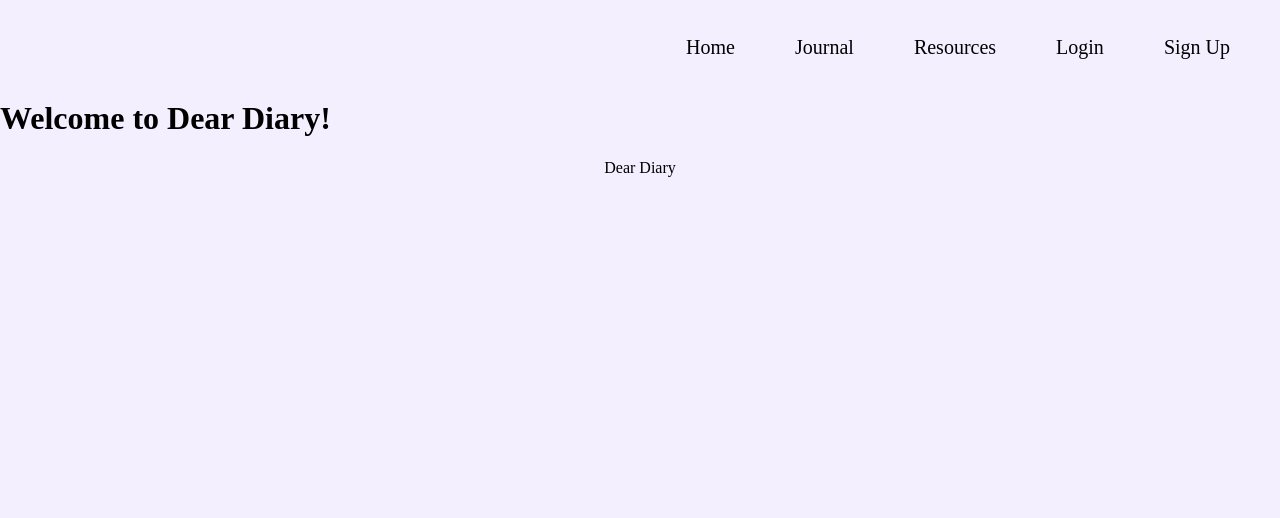
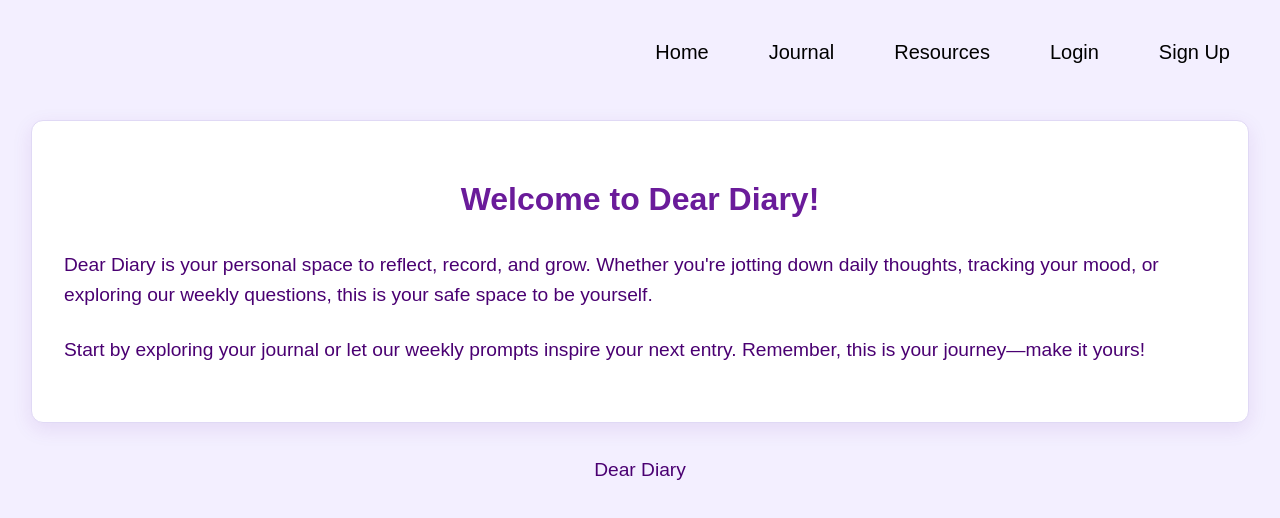
Before and after one commit to kyrag00/degree-project, a React (Vite) app in the folder client/: page / in a window 1280 px wide. Shown: the top 518 px of the page. Built offline with nearby package versions, Linux system fonts and the light colour scheme; no server answers.

Commit message:
questions component + some style

```diff
--- a/client/src/pages/Home.tsx
+++ b/client/src/pages/Home.tsx
@@ -1,4 +1,6 @@
 import { useAuth } from "../AuthProvider";
+import RandomQuestion from "../weeklyQuestions";
+import "../styles/home.css";
 
 const Home = () => {
   const user = useAuth();
@@ -6,9 +8,24 @@ const Home = () => {
   return (
     <div>
       {user ? (
-        <h1>Welcome, {user.email}!</h1>
+        <div>
+          <h1>Welcome, {user.email}!</h1>
+          <RandomQuestion />
+        </div>
       ) : (
-        <h1>Welcome to Dear Diary!</h1>
+        <div className="home-container">
+          <h1>Welcome to Dear Diary!</h1>
+          <p>
+            Dear Diary is your personal space to reflect, record, and grow.
+            Whether you're jotting down daily thoughts, tracking your mood, or
+            exploring our weekly questions, this is your safe space to be
+            yourself.
+          </p>
+          <p>
+            Start by exploring your journal or let our weekly prompts inspire
+            your next entry. Remember, this is your journey—make it yours!
+          </p>
+        </div>
       )}
     </div>
   );
--- /dev/null
+++ b/client/src/styles/home.css
@@ -0,0 +1,29 @@
+body {
+  margin: 0;
+  padding: 0;
+  background-color: #f3efff;
+  font-family: "Arial", sans-serif;
+  line-height: 1.6;
+}
+
+.home-container {
+  max-width: 90%;
+  margin: 2rem auto;
+  padding: 2rem;
+  background-color: white;
+  border-radius: 0.75rem;
+  box-shadow: 0 0.375rem 1.25rem rgba(106, 27, 154, 0.1);
+  border: 1px solid #e0d9f5;
+}
+
+h1 {
+  text-align: center;
+  color: #6a1b9a;
+  margin-bottom: 1.5rem;
+}
+
+p {
+  font-size: 1.2rem;
+  color: #4a0072;
+  margin-bottom: 1.5rem;
+}
--- /dev/null
+++ b/client/src/styles/questions.css
@@ -0,0 +1,39 @@
+.random-question-container {
+  background-color: white;
+  border: 1px solid #e0d9f5;
+  border-radius: 0.75rem;
+  padding: 1.875rem;
+  margin: 1.875rem auto;
+  max-width: 80%;
+  box-shadow: 0 0.375rem 1.25rem rgba(106, 27, 154, 0.1);
+}
+
+.random-question-container p {
+  font-size: 1.2rem;
+  color: #4a0072;
+  margin-bottom: 1.25rem;
+  text-align: center;
+  font-style: italic;
+}
+
+.random-question-container h2 strong {
+  color: #3c085c;
+}
+
+.random-question-container button {
+  padding: 0.75rem 1.25rem;
+  font-size: 1.25rem;
+  font-weight: bold;
+  background-color: #6a1b9a;
+  color: white;
+  border: none;
+  border-radius: 0.5rem;
+  cursor: pointer;
+  transition: background-color 0.3s ease;
+  display: block;
+  margin: 0 auto;
+}
+
+.random-question-container button:hover {
+  background-color: #4a0072;
+}
--- /dev/null
+++ b/client/src/weeklyQuestions.tsx
@@ -0,0 +1,51 @@
+import { useState } from "react";
+import "./styles/questions.css";
+
+const RandomQuestion = () => {
+  const weeklyQuestions = [
+    "What was the highlight of your week?",
+    "What challenges did you face this week?",
+    "What are you most grateful for this week?",
+    "What's something new you learned?",
+    "What's one thing you'd like to improve next week?",
+    "What is one thing you did this week that made you proud?",
+    "What mistake did you make this week, and what did you learn from it?",
+    "How did you step out of your comfort zone this week?",
+    "What's one thing you wish you had done differently this week?",
+    "Did you try anything new this week? How did it go?",
+    "What stressed you out the most this week, and how did you handle it?",
+    "When did you feel most at peace this week?",
+    "What's one thing you're looking forward to next week?",
+    "What's one little thing that made this week special?",
+  ];
+
+  const [currentQuestion, setCurrentQuestion] = useState(() => {
+    return weeklyQuestions[Math.floor(Math.random() * weeklyQuestions.length)];
+  });
+
+  const getNewQuestion = () => {
+    let newQuestion;
+    do {
+      newQuestion =
+        weeklyQuestions[Math.floor(Math.random() * weeklyQuestions.length)];
+    } while (newQuestion === currentQuestion);
+    setCurrentQuestion(newQuestion);
+  };
+
+  return (
+    <div className="random-question-container">
+      <h2>Need help reflecting?</h2>
+      <p>
+        Sometimes it's hard to know where to start when journaling. These
+        questions are here to guide your thoughts and help you reflect on your
+        week.
+      </p>
+      <h2>
+        Reflect on this: <strong>{currentQuestion}</strong>
+      </h2>
+      <button onClick={getNewQuestion}>Show me another question</button>
+    </div>
+  );
+};
+
+export default RandomQuestion;
```
